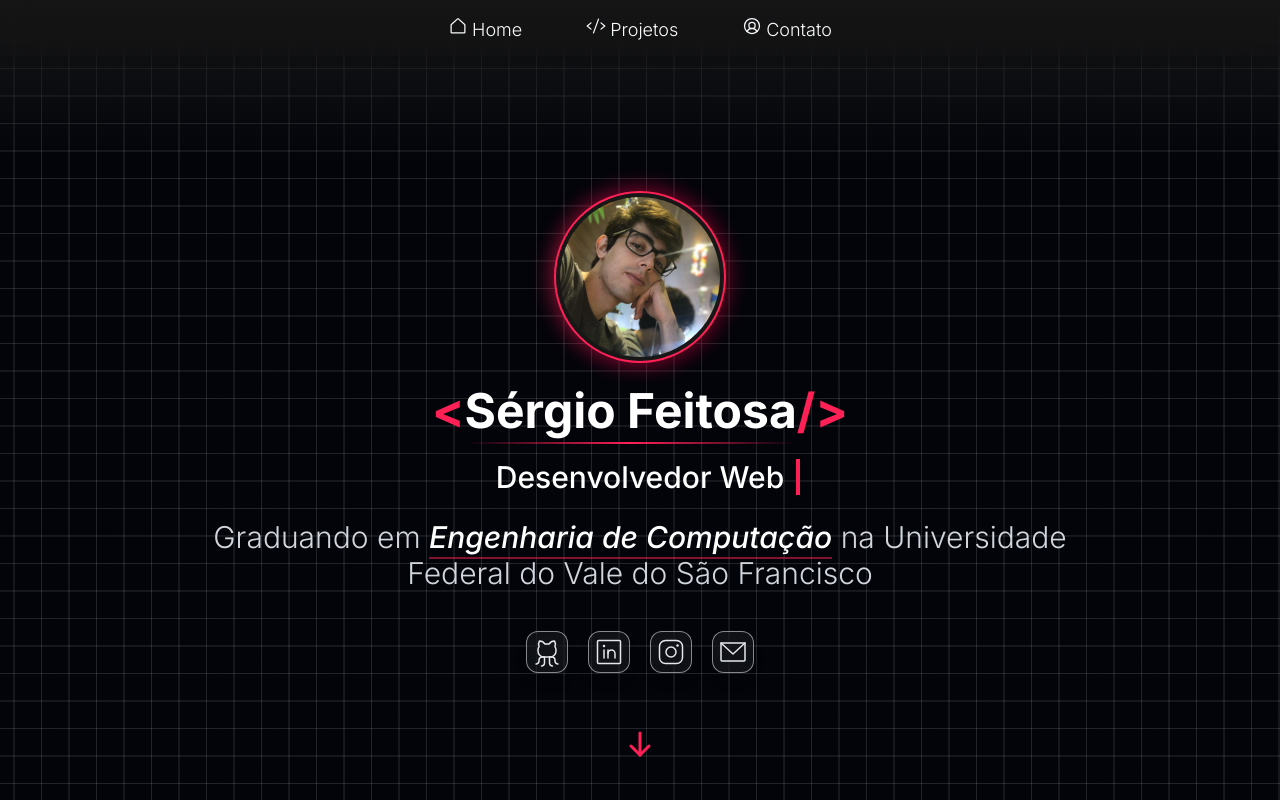
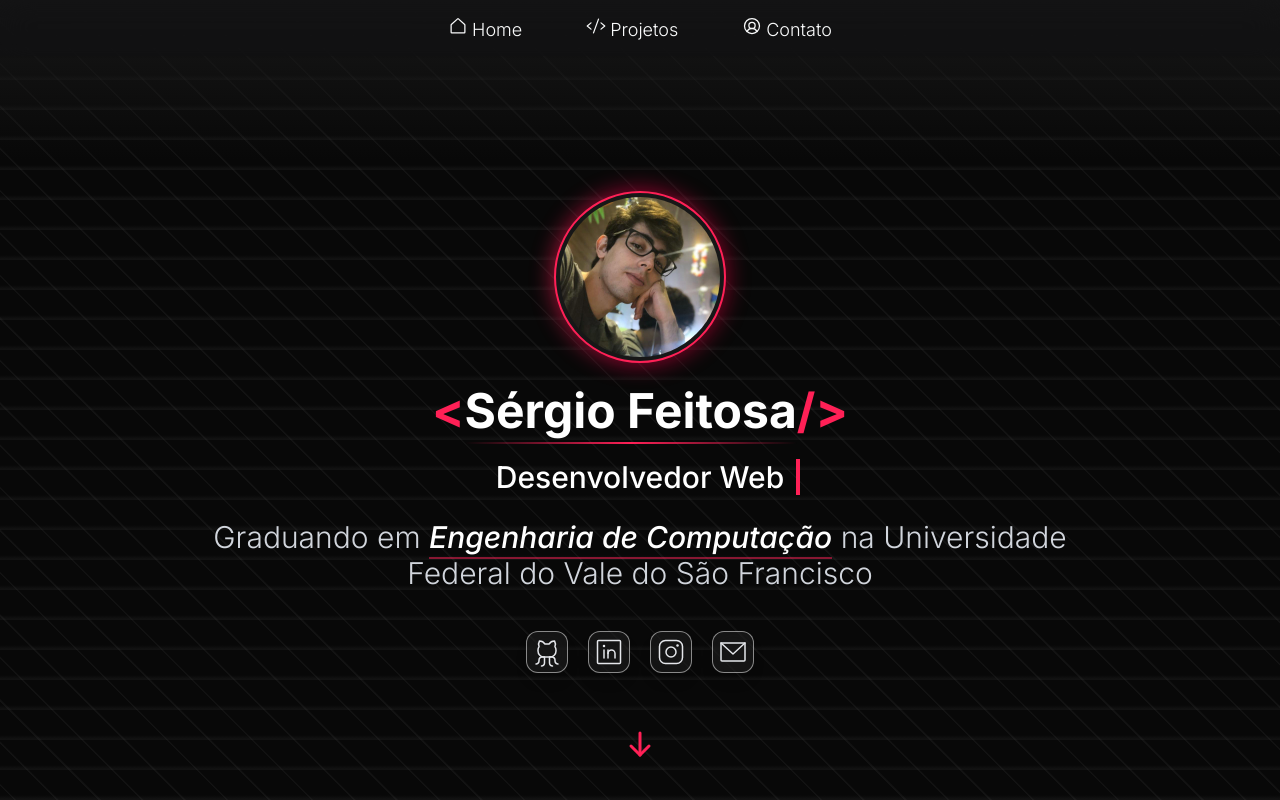
Before and after one commit to ssergiofeitosa/Portfolio, a React (Vite) app: page / in a window 1280 px wide. Shown: the top 800 px of the page. Built offline with nearby package versions, Linux system fonts and the light colour scheme.

Commit message:
chore:changed background pattern

```diff
--- a/src/components/Header.tsx
+++ b/src/components/Header.tsx
@@ -19,7 +19,7 @@ const Header = () => {
   };
 
   return (
-    <header className="fixed top-0 left-0 w-full bg-neutral-900/10 backdrop-blur-lg shadow-md z-50 p-4 h-14  ">
+    <header className="fixed top-0 left-0 w-full bg-gray-950/10 backdrop-blur-lg shadow-xs z-50 p-4 h-14  ">
       <div className="flex justify-between items-center w-full max-w-6xl mx-auto px-4 ">
         {/* Botão do menu mobile (escondido em telas grandes) */}
         <button
--- a/src/index.css
+++ b/src/index.css
@@ -11,12 +11,12 @@ html {
 
 
 /* From Uiverse.io by adamgiebl */
-.pattern {
-  width: 100%;
+.pattern { width: 100%;
   height: 100%;
-  --color: rgba(207, 207, 207, 0.158);
-  background-color: #02040a;
-  background-image: linear-gradient(0deg, transparent 24%, var(--color) 25%, var(--color) 26%, transparent 27%,transparent 74%, var(--color) 75%, var(--color) 76%, transparent 77%,transparent),
-      linear-gradient(90deg, transparent 24%, var(--color) 25%, var(--color) 26%, transparent 27%,transparent 74%, var(--color) 75%, var(--color) 76%, transparent 77%,transparent);
-  background-size: 55px 55px;
+  --color: rgba(207, 207, 207, 0.05);
+  background-color: #080808;
+  background-image:
+    repeating-linear-gradient(45deg, var(--color), var(--color) 1px, transparent 2px, transparent 30px),
+    /* repeating-linear-gradient(120deg, var(--color), var(--color) 1px, transparent 1px, transparent 30px), */
+    repeating-linear-gradient(0deg, var(--color), var(--color) 1px, transparent 5px, transparent 30px);
 }
```
